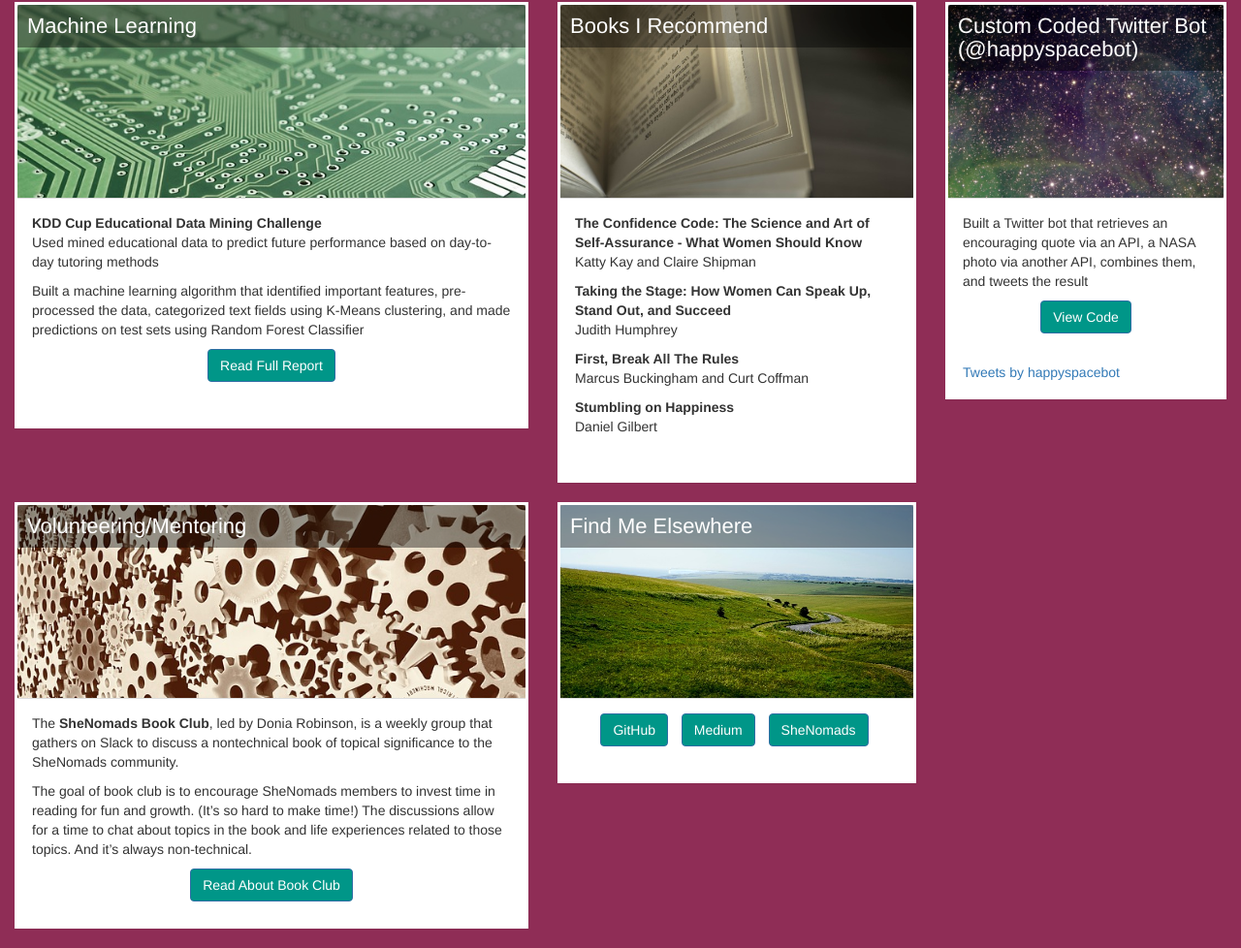
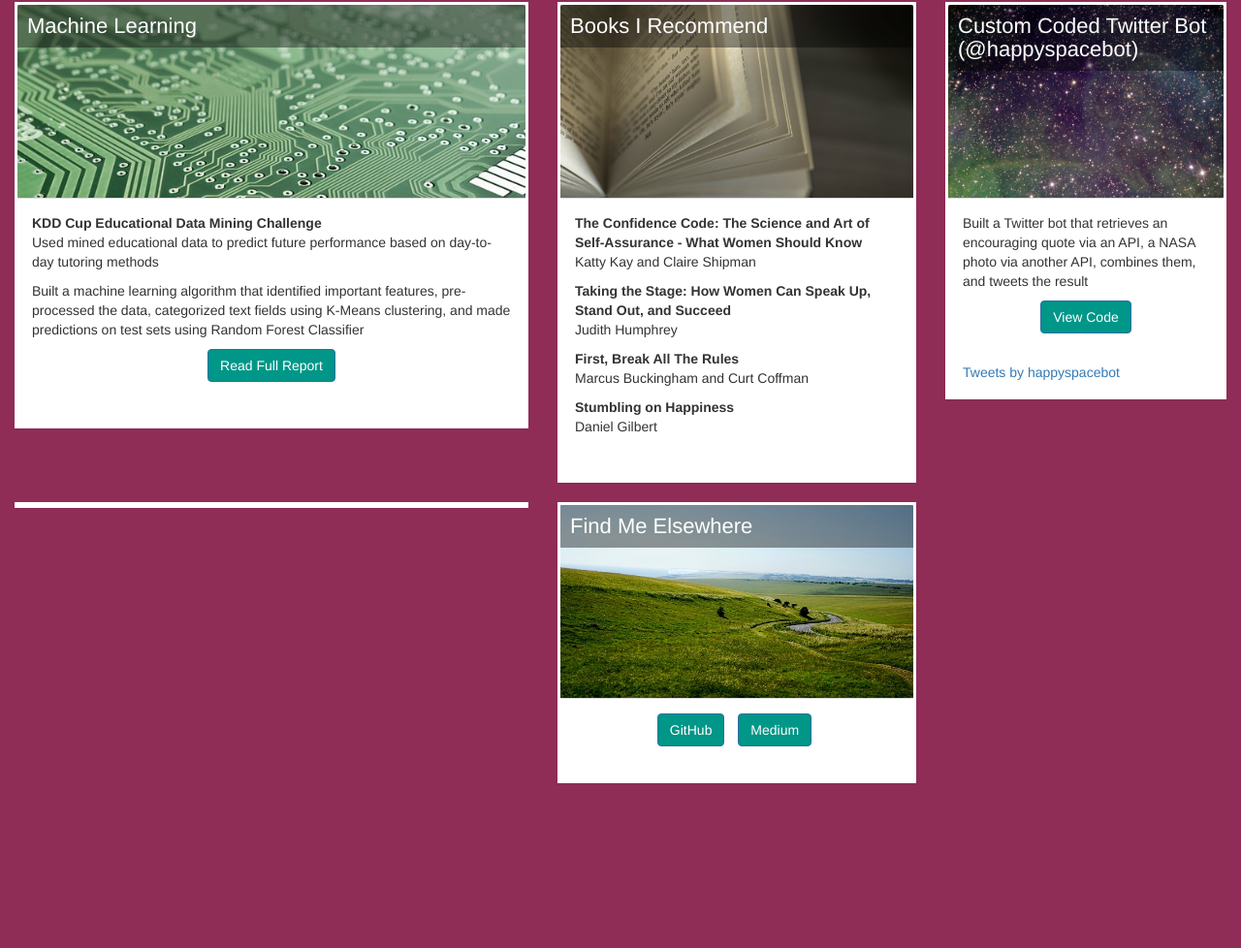
Before and after one commit to doniarobinson/doniarobinson.github.io, a plain HTML site: page index.html in a window 1280 px wide. Shown: the part 68-1046 px from the top of the page at 97% size. After the commit the page ends 896 px from the top, so only its background shows below. Drawn offline with nearby package versions, Linux system fonts and the light colour scheme.

Commit message:
Remove SheNomads

```diff
--- a/index.html
+++ b/index.html
@@ -82,7 +82,7 @@
                     <div class="row">
                         <div class="col-xs-12 col-sm-7">
                             <div class="panel panel-default">
-                                <div class="panel-heading volunteer-heading">
+                                <!--<div class="panel-heading volunteer-heading">
                                     <h3 class="panel-title">Volunteering/Mentoring</h3>
                                 </div>
                                 <div class="panel-body">
@@ -91,7 +91,7 @@
                                     <p>The goal of book club is to encourage SheNomads members to invest time in reading for fun and growth. (It’s so hard to make time!) The discussions allow for a time to chat about topics in the book and life experiences related to those topics.  And it’s always non-technical.</p>
 
                                     <p class="text-center"><a class="btn btn-primary" href="https://shenomads.com/book-club/" target="_blank">Read About Book Club</a>
-                                </div>
+                                </div>-->
                             </div>
                         </div>
                         <div class="col-xs-12 col-sm-5">
@@ -103,7 +103,7 @@
                                     <ul class="list-inline extra-space">
                                         <li><a class="btn btn-primary" href="https://github.com/doniarobinson" target="blank">GitHub</a></li>
                                         <li><a class="btn btn-primary" href="https://medium.com/@doniarobinson" target="blank">Medium</a></li>
-                                        <li><a class="btn btn-primary" href="https://shenomads.com/book-club/" target="blank">SheNomads</a></li>
+                                        <!--<li><a class="btn btn-primary" href="https://shenomads.com/book-club/" target="blank">SheNomads</a></li>-->
                                     </ul>
                                 </div>
                             </div>
```
